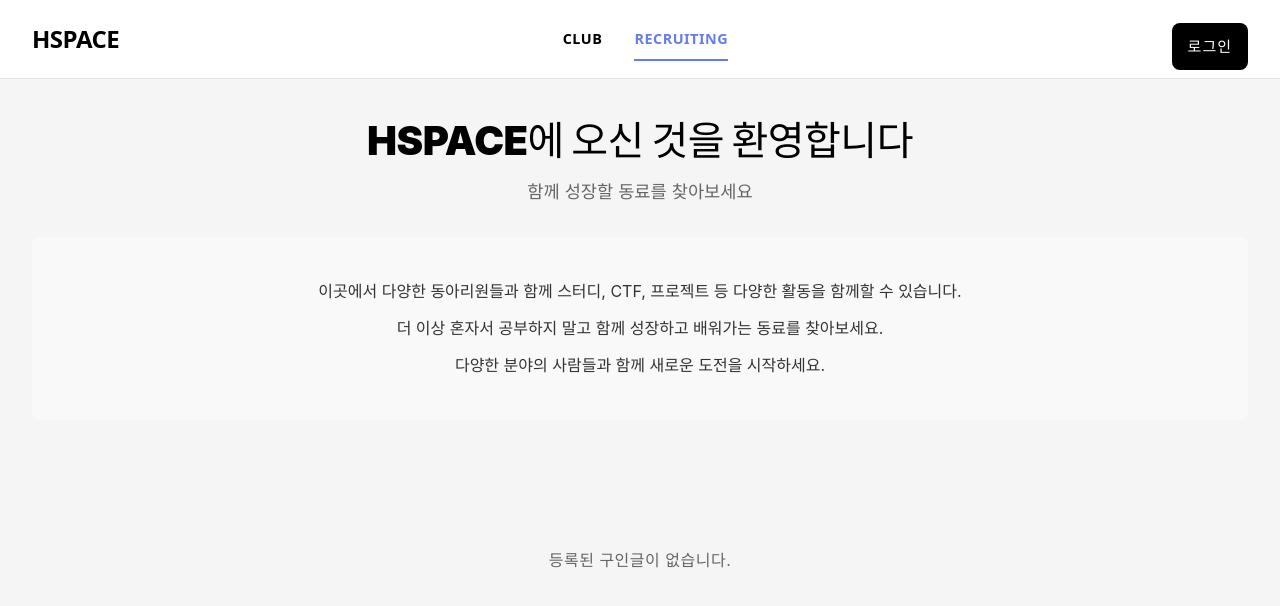
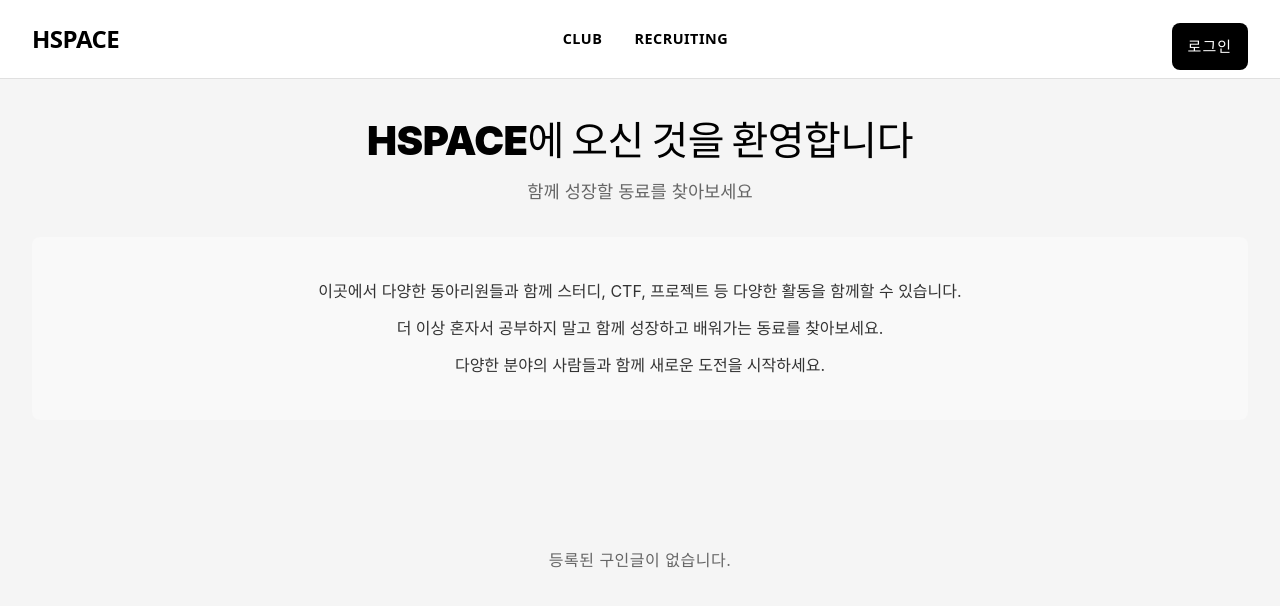
Before and after one commit to hspace-io/2025w-gitctf-team1, a React (Vite) app: page / in a window 1280 px wide. Shown: the top 606 px of the page. Built offline with nearby package versions, Linux system fonts and the light colour scheme.

Commit message:
fix header routing

```diff
--- a/src/components/Header.jsx
+++ b/src/components/Header.jsx
@@ -37,8 +37,8 @@ function Header() {
           Club
         </button>
         <button
-          className={`nav-link ${isActive('/') ? 'active' : ''}`}
-          onClick={() => navigate('/')}
+          className={`nav-link ${isActive('/recruiting') ? 'active' : ''}`}
+          onClick={() => navigate('/recruiting')}
         >
           Recruiting
         </button>
```
